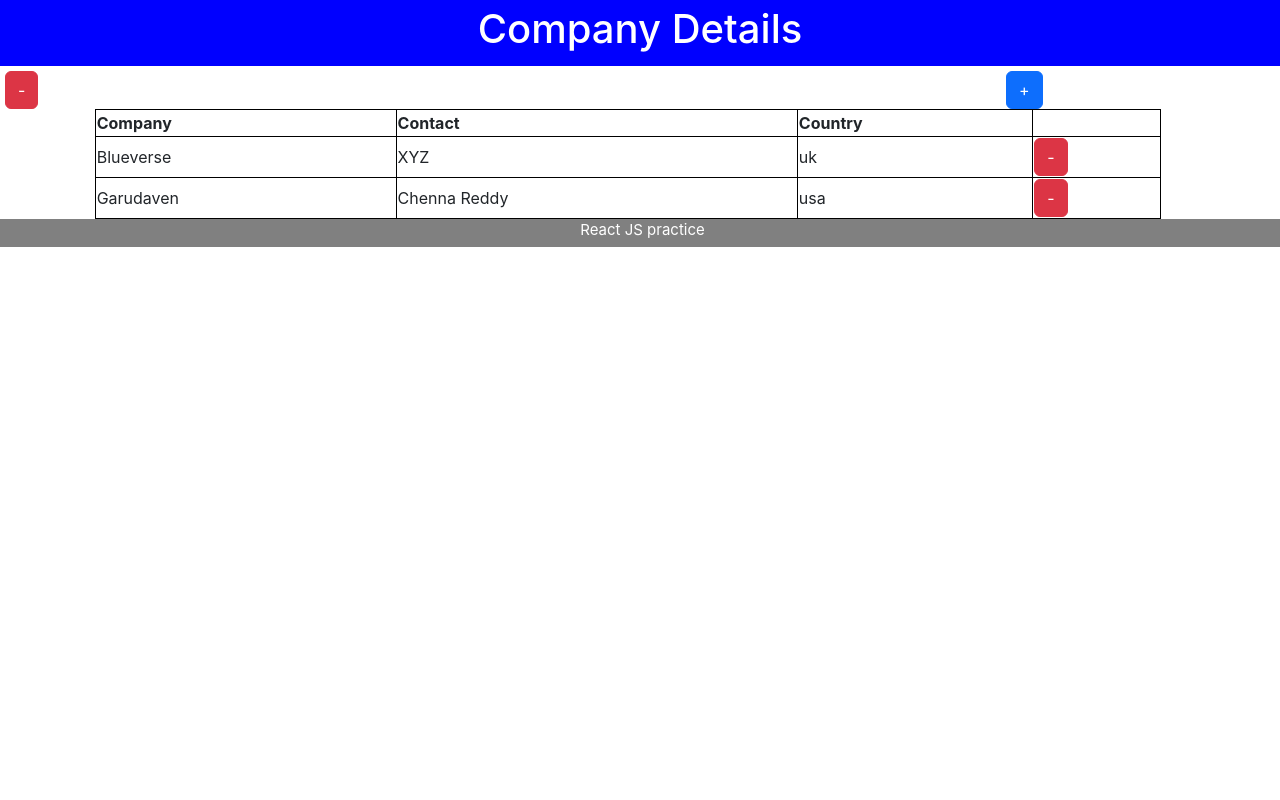
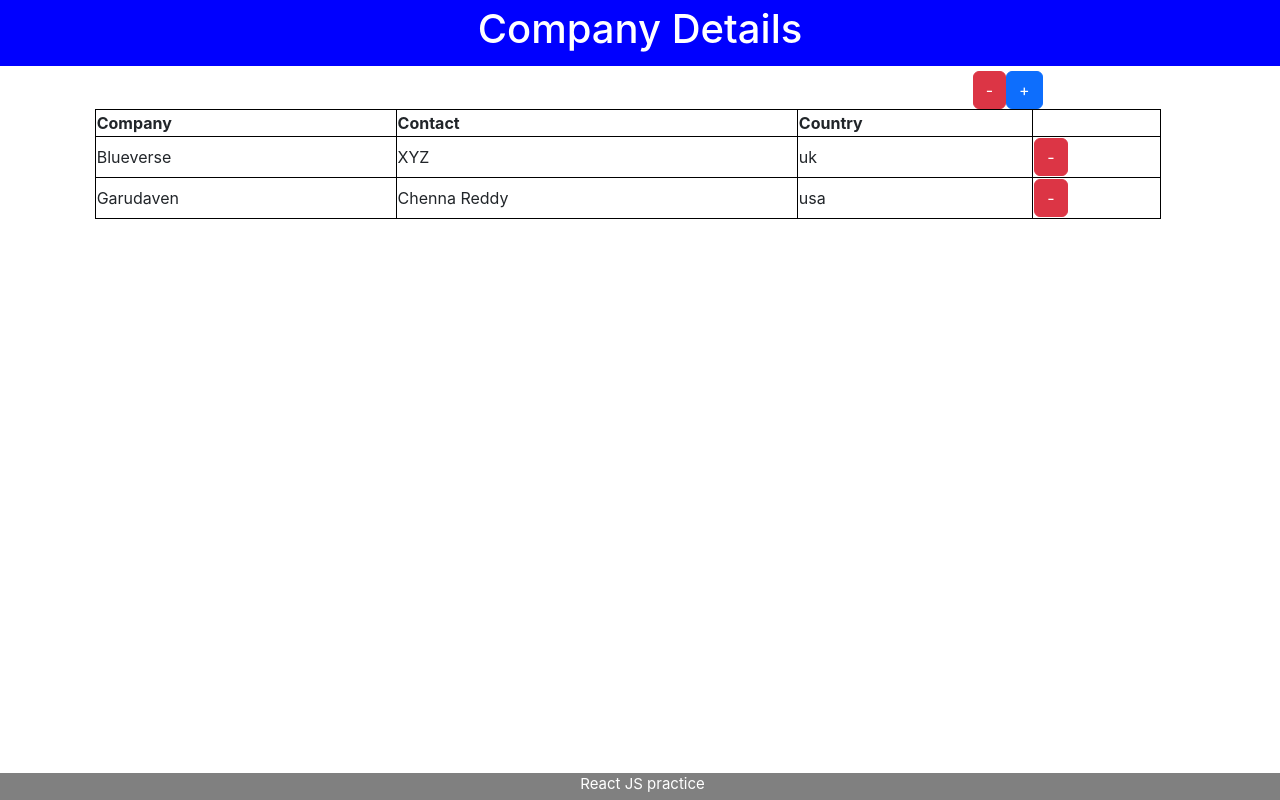
Before and after one commit to tejaksv/library-system, a React (Create React App) app: page / in a window 1280 px wide. Built offline with nearby package versions, Linux system fonts and the light colour scheme.

Commit message:
fixed errors

```diff
--- a/src/App.css
+++ b/src/App.css
@@ -20,7 +20,7 @@
   flex-direction: column;
   align-items: center;
   justify-content: center;
-  font-size: calc(10px + 2vmin);
+  font-size: calc(100px + 2vmin);
   color: white;
 }
 
@@ -36,3 +36,17 @@
     transform: rotate(360deg);
   }
 }
+body {
+   overflow: hidden;
+}
+
+ #mainFooter {
+  position: fixed;
+  bottom: 0;
+  left: 0;
+  width: 100%;
+  background-color: #f1f1f1;
+
+  text-align: center;
+
+}
--- a/src/TableRender.jsx
+++ b/src/TableRender.jsx
@@ -78,8 +78,8 @@ const TableRender = () => {
                     <>
                         <div className='row'>
                             <div className='col-10'>
-                                <button className='btn btn-primary' style={{ float: 'right' }} onClick={() => setView("form")}>+</button>
-                                <button className='btn btn-danger' id="delete-all" onClick={deleteAllRecord} style={{ marginLeft: '5px' }}>-</button>
+                                <button className='btn btn-primary' style={{ float: 'Right' }} onClick={() => setView("form")}>+</button>
+                                <button className='btn btn-danger' id="delete-all" onClick={deleteAllRecord} style={{ marginLeft: '5px' ,float: 'Right ' }}>-</button>
                             </div>
                         </div>
                         <div className='row'>
--- a/src/index.js
+++ b/src/index.js
@@ -14,9 +14,10 @@ root.render(
       <h1>Company Details</h1>
     </header>
       <TableRender />
-    <footer id='mainFooter'>
+      <footer id='mainFooter'>
       React JS practice
     </footer>
+
   </React.StrictMode>
 );
 
```
